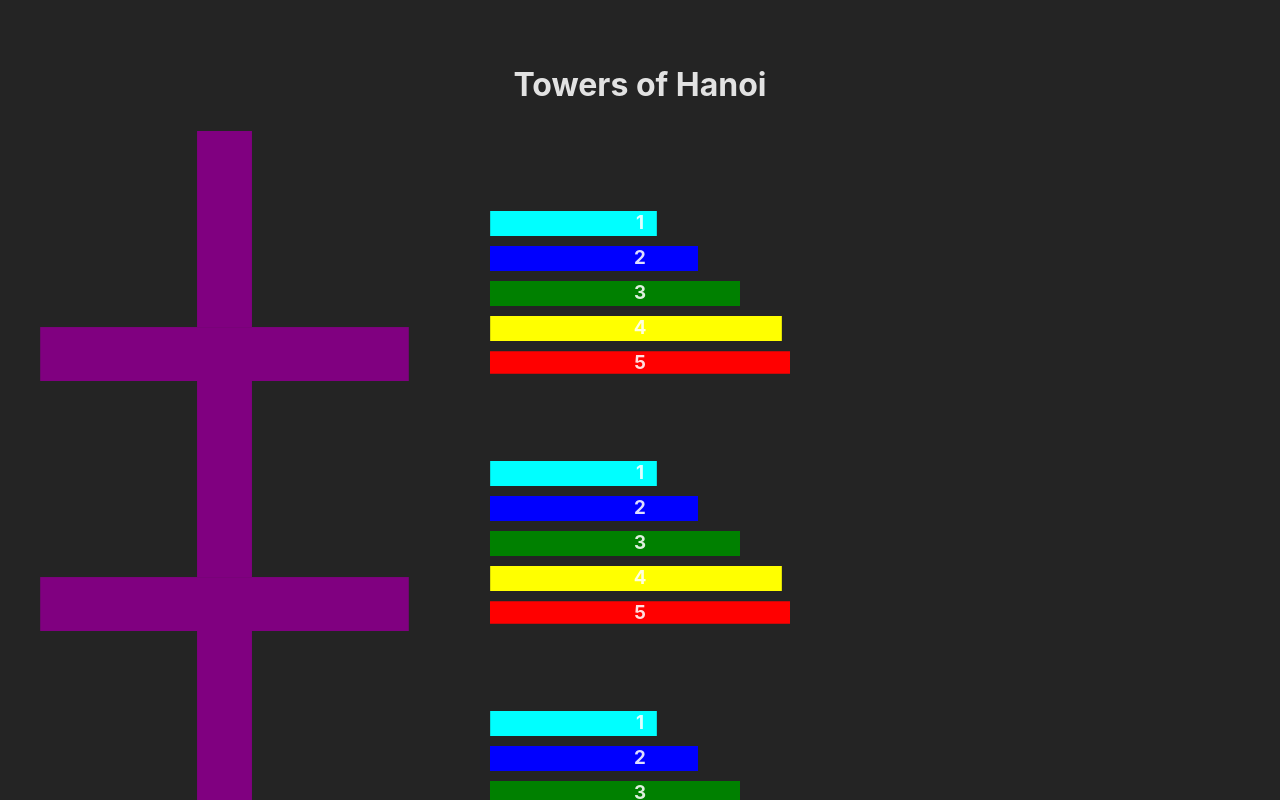
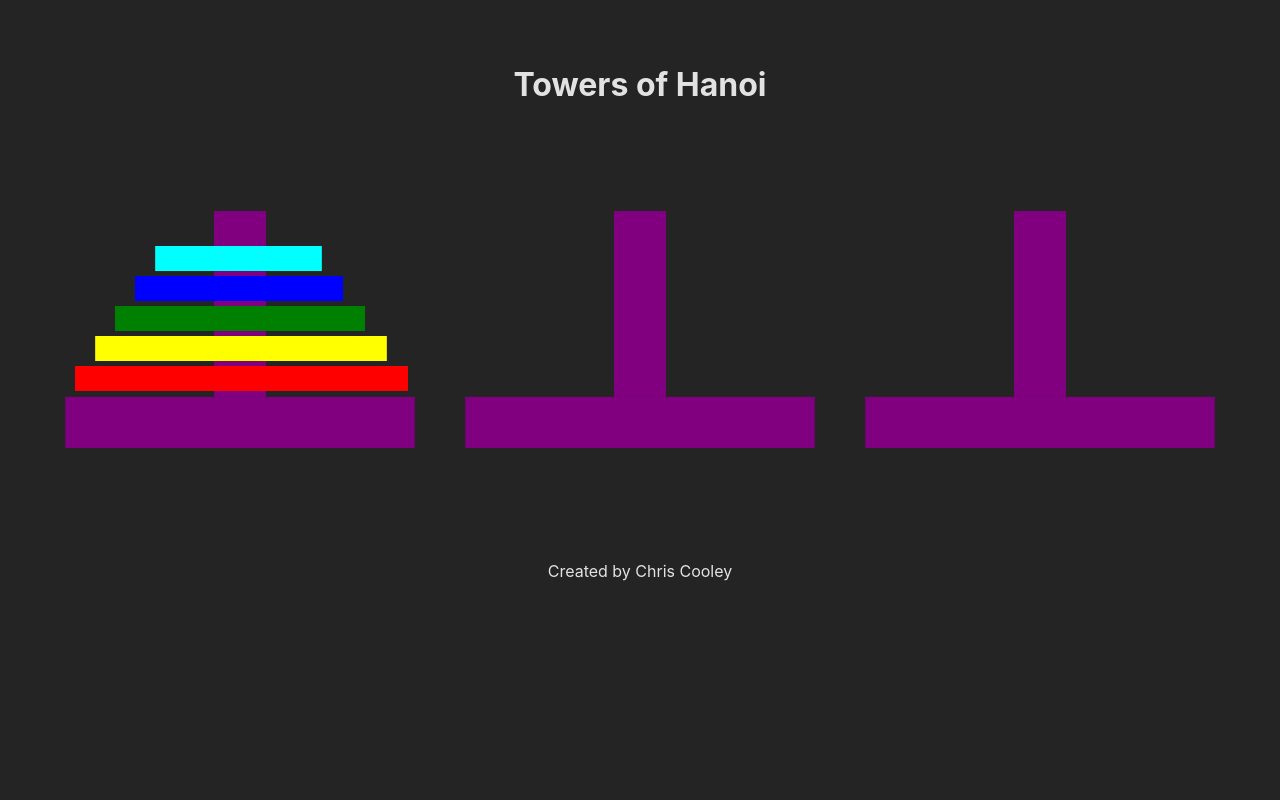
Before and after one commit to chriscooley1/towers-of-hanoi, a React (Vite) app: page / in a window 1280 px wide. Shown: the top 800 px of the page. Built offline with nearby package versions, Linux system fonts and the light colour scheme.

Commit message:
Update tower and disc positioning

```diff
--- a/src/App.css
+++ b/src/App.css
@@ -5,23 +5,53 @@
   text-align: center;
 }
 
+main {
+  display: flex;
+  justify-content: space-around;
+}
+
 .tower {
   display: flex;
   flex-direction: column;
+  justify-content: flex-end;
   align-items: center;
-  justify-content: flex-end;
-  height: 250px;
+  height: 300px;
+  width: 350px;
   background-size: contain;
   background-repeat: no-repeat;
+  position: relative;
+  margin-top: 5rem;
+  margin-bottom: 2rem;
 }
 
 .disc {
-  width: 300px;
+  width: 100%;
   height: 25px;
   display: flex;
   align-items: center;
   justify-content: center;
-  margin: 5px 0;
   background-size: contain;
   background-repeat: no-repeat;
+  position: absolute;
 }
+
+.tower .disc:nth-child(1) {
+  bottom: 240px;
+  left: 90px;
+}
+.tower .disc:nth-child(2) {
+  bottom: 210px;
+  left: 70px;
+}
+.tower .disc:nth-child(3) {
+  bottom: 180px;
+  left: 50px;
+}
+.tower .disc:nth-child(4) {
+  bottom: 150px;
+  left: 30px;
+}
+.tower .disc:nth-child(5) {
+  bottom: 120px;
+  left: 10px;
+}
--- a/src/Disc.jsx
+++ b/src/Disc.jsx
@@ -1,7 +1,9 @@
-export default function Disc({ image, label }) {
+import React from "react";
+
+export default function Disc({ image }) {
     return (
         <div className="disc" style={{ backgroundImage: `url(${image})` }}>
-            <h3>{label}</h3>
+            {}
         </div>
     );
 }
--- a/src/Game.jsx
+++ b/src/Game.jsx
@@ -1,11 +1,12 @@
+import React from "react";
 import Tower from "./Tower";
 
 export default function Game() {
     return (
         <main>
             <Tower />
-            <Tower />
-            <Tower />
+            <Tower empty />
+            <Tower empty />
         </main>
     );
 }
--- a/src/Tower.jsx
+++ b/src/Tower.jsx
@@ -1,3 +1,4 @@
+import React from "react";
 import Disc from "./Disc";
 import TowerSvg from "./assets/Tower.svg";
 import Disc1 from "./assets/1Cyan.svg";
@@ -9,10 +10,10 @@ import Disc5 from "./assets/5Red.svg";
 const discImages = [Disc1, Disc2, Disc3, Disc4, Disc5];
 const discLabels = ["1", "2", "3", "4", "5"];
 
-export default function Tower() {
+export default function Tower({ empty }) {
     return (
         <section className="tower" style={{ backgroundImage: `url(${TowerSvg})` }}>
-            {discImages.map((image, index) => (
+            {!empty && discImages.map((image, index) => (
                 <Disc key={index} image={image} label={discLabels[index]} />
             ))}
         </section>
```
